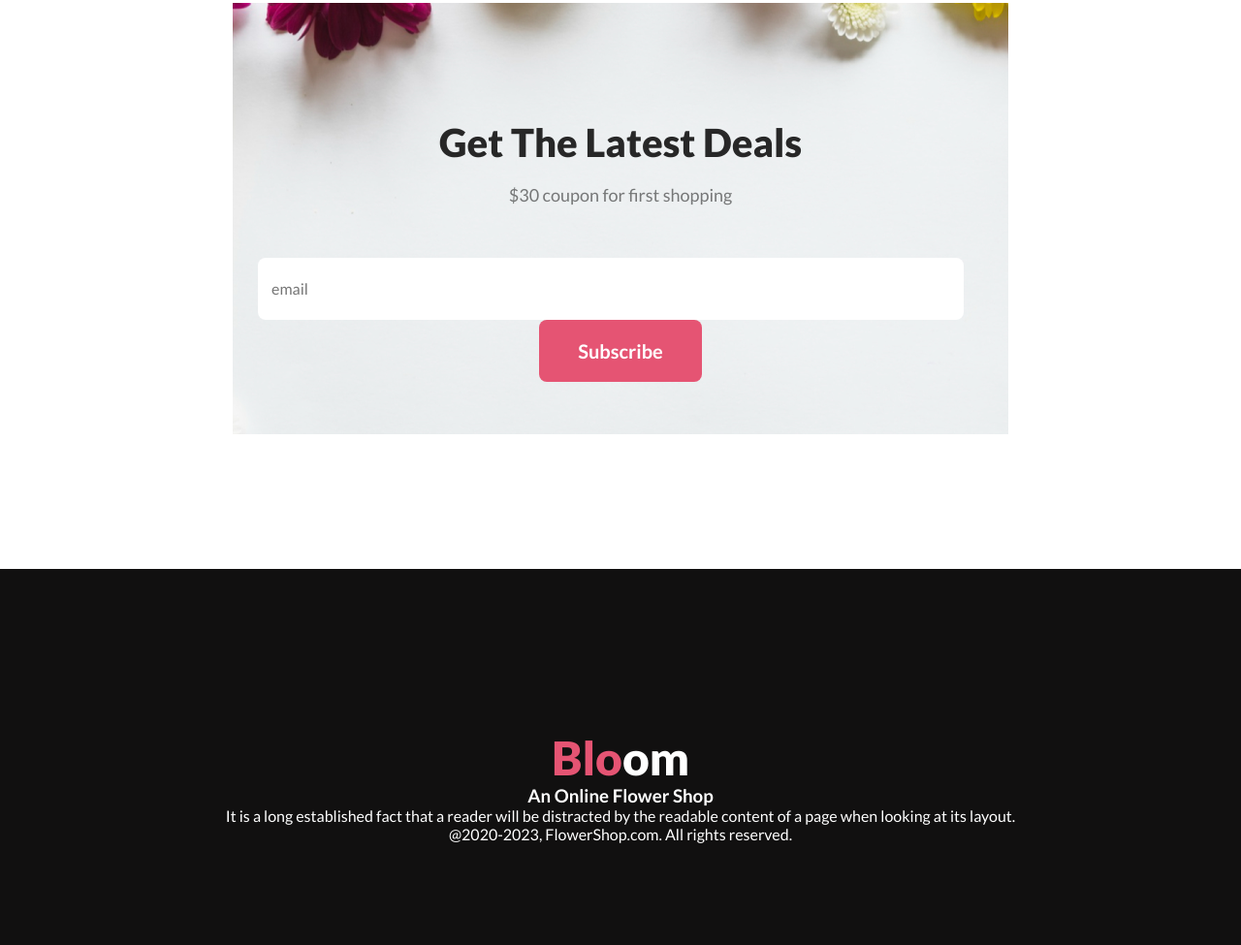
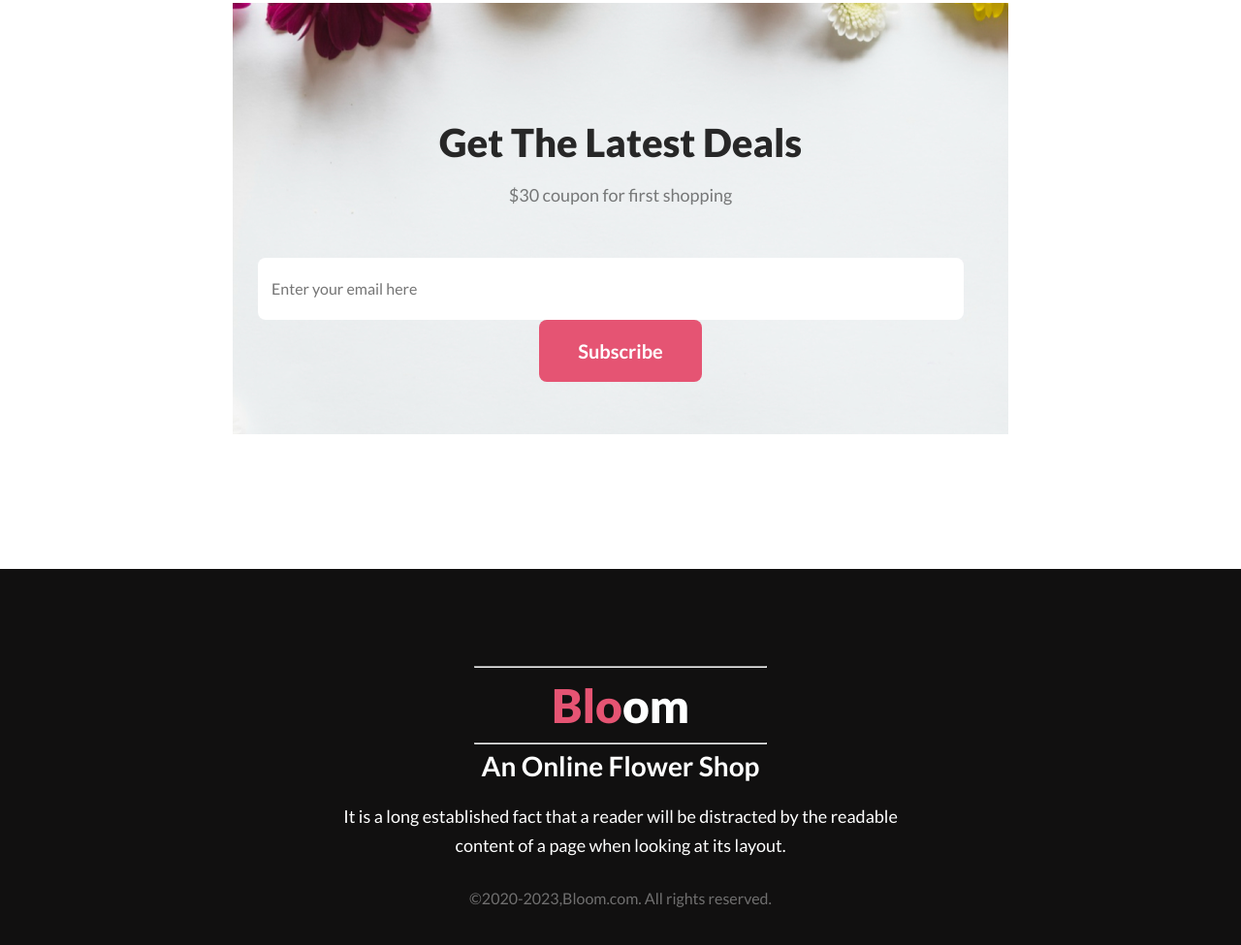
Before and after one commit to Amin7775/Bloom-Online-Flower-Shop, a plain HTML site: page index.html in a window 1280 px wide. Shown: the part 3705-4680 px from the top of the page at 97% size. Drawn offline with Linux system fonts and the light colour scheme.

Commit message:
Footer Completed

```diff
--- a/index.html
+++ b/index.html
@@ -143,7 +143,7 @@
                 <h1 class="subscribe-title primary-title-color">Get The Latest Deals</h1>
                 <p class="subscribe-description primary-description-color">$30 coupon for first shopping</p>
                 <div class="subscribe-input-field">
-                    <input class="subscribe-email " type="email" placeholder="email">
+                    <input class="subscribe-email " type="email" placeholder="Enter your email here">
                     <button class="btn">Subscribe</button>
                 </div>
             </div>
@@ -154,10 +154,15 @@
 
     <!--Footer Start-->
     <footer class="footer">
+        <hr class="hr-style">
         <h1 class="footer-title"><span class="text-color-change">Blo</span>om</h1>
+        <hr class="hr-style">
+
         <h3 class="footer-description-1">An Online Flower Shop</h3>
+
         <p class="footer-description-2">It is a long established fact that a reader will be distracted by the readable content of a page when looking at its layout.</p>
-        <p class="copyright">@2020-2023, FlowerShop.com. All rights reserved. </p>
+
+        <p class="copyright">&copy;2020-2023,Bloom.com. All rights reserved.</p>
     </footer>
     <!--Footer End-->
 </body>
--- a/styles/style.css
+++ b/styles/style.css
@@ -37,6 +37,11 @@
     border:2px solid #e55473;
   }
 
+
+  .hr-style{
+    color: aliceblue;
+    width: 300px;
+  }
 /* Shared styles End*/
 
 /* Header Styles Start*/
@@ -299,5 +304,26 @@ border-radius: 8px;
 .footer-title{
     font-size: 48px;
     font-weight: 800;
+    padding: 10px;
+}
+
+.footer-description-1{
+    margin-top: 5px;
+    font-size: 28px;
+    font-weight: 600;
+    margin-bottom: 10px;
+}
+
+.footer-description-2{
+    width: 625px;
+    text-align: center;
+    font-size: 18px;
+    line-height: 30px;
+    padding: 10px;
+    margin-bottom: 20px;
+}
+
+.copyright{
+    color: #FFFFFF66;
 }
 /* Footer Styles End*/
```
